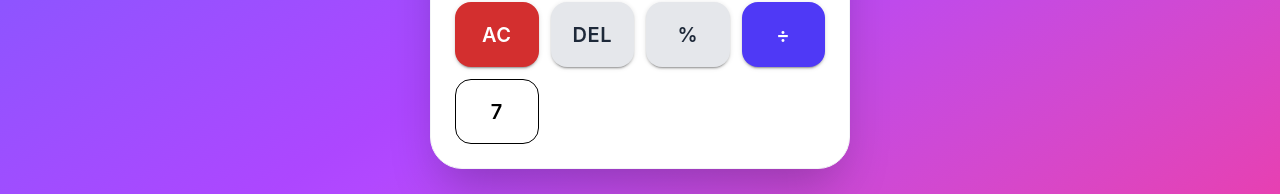
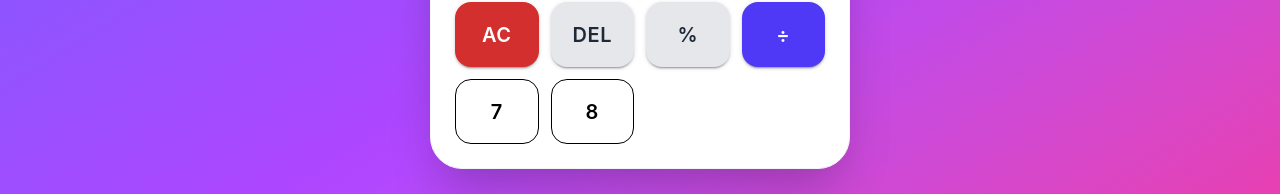
Before and after one commit to deep-coder1/Calculator-App, a React (Vite) app: page / in a window 1280 px wide. Shown: the part 439-633 px from the top of the page. Built offline with nearby package versions, Linux system fonts and the light colour scheme.

Commit message:
In row 2 add 8 button comp

```diff
--- a/src/components/Calculator.jsx
+++ b/src/components/Calculator.jsx
@@ -222,6 +222,12 @@ const Calculator = () => {
             7
           </CalculatorButton>
 
+          <CalculatorButton
+            onClick={() => handleNumber("8")}
+          >
+            8
+          </CalculatorButton>
+
 
         </div>
 
```
